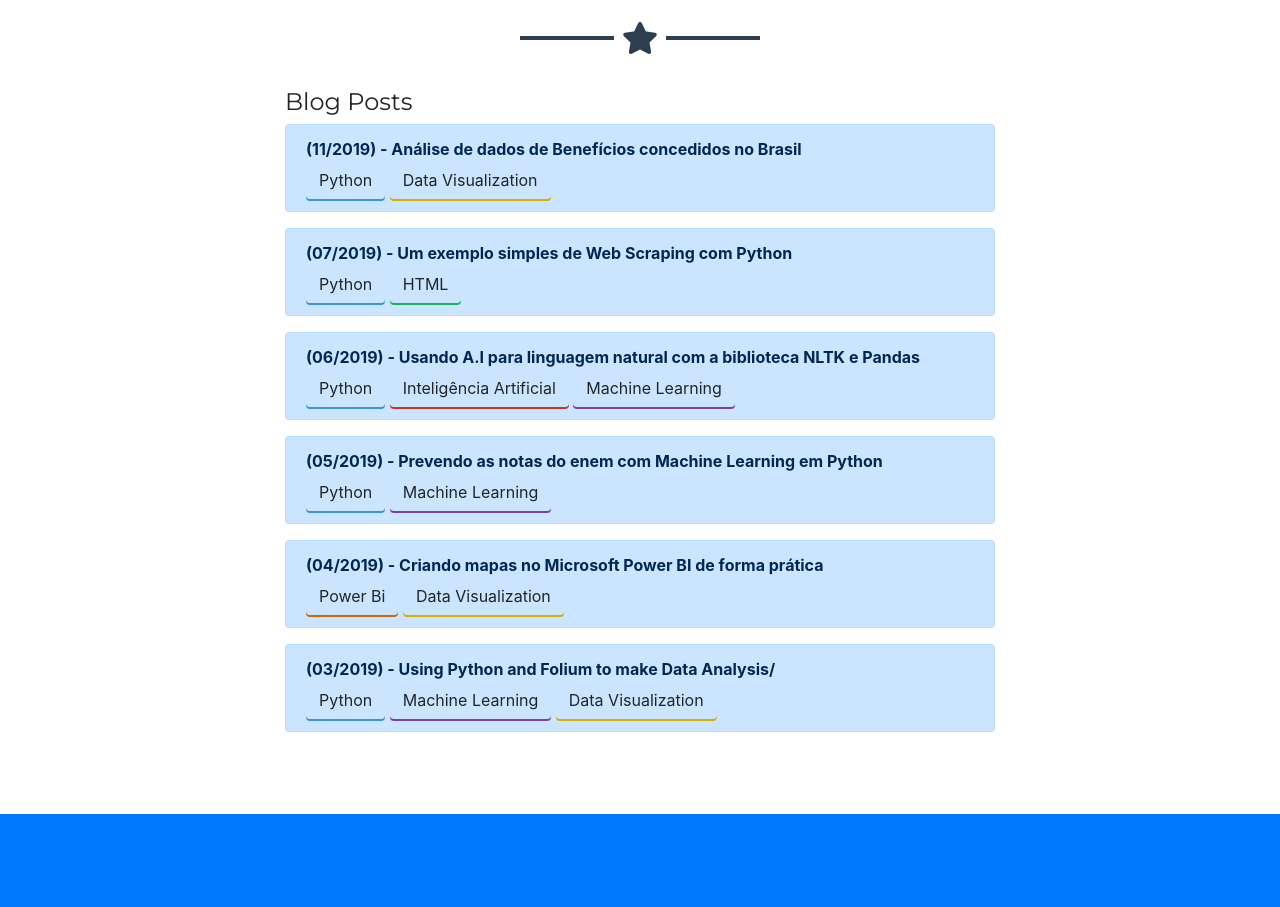
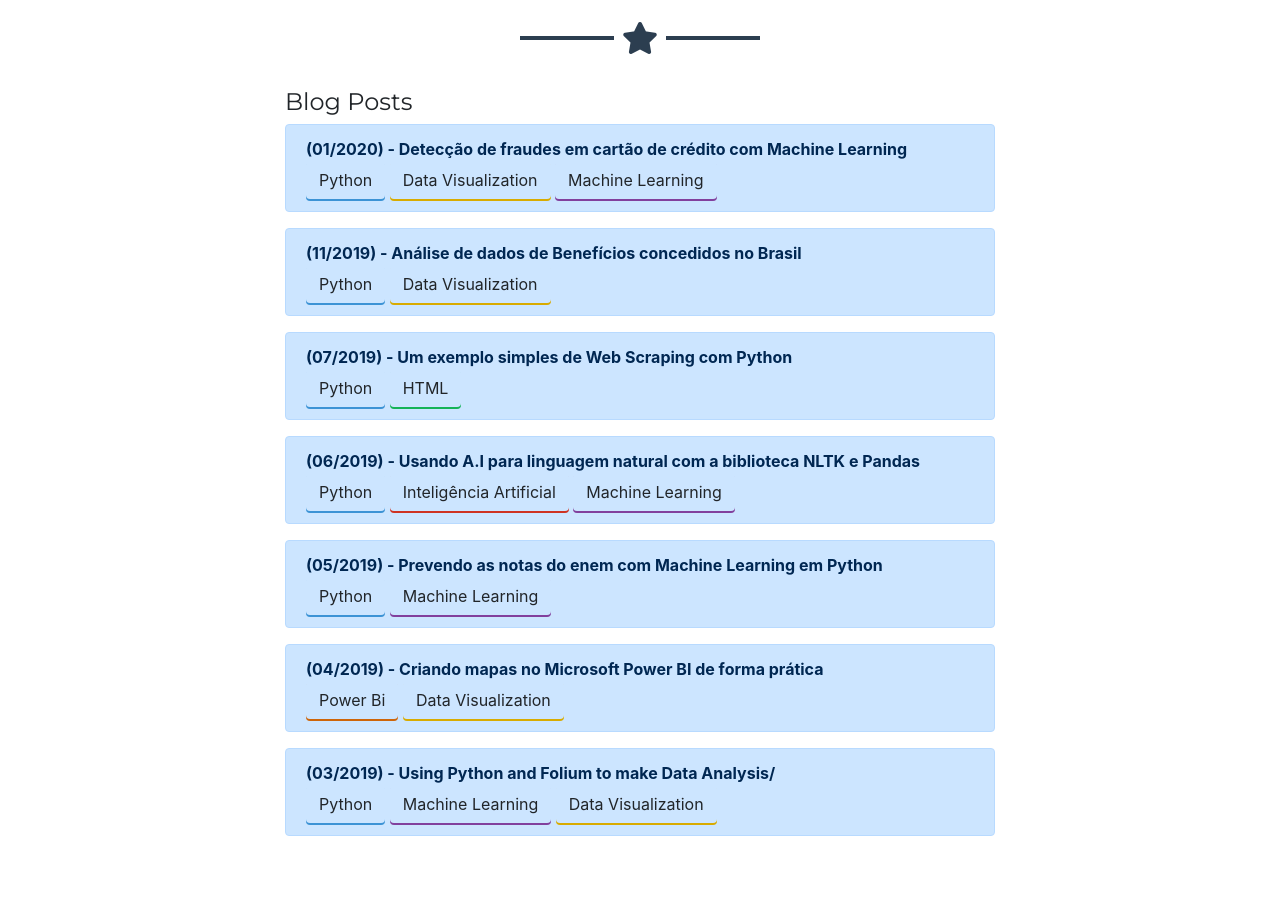
Before and after one commit to wesleykaoru/Home, a website with bundled scripts: page index.html in a window 1280 px wide. Shown: the part 820-1727 px from the top of the page. Built offline with nearby package versions, Linux system fonts and the light colour scheme.

Commit message:
New post

```diff
--- a/index.html
+++ b/index.html
@@ -77,6 +77,15 @@
 
 
         <h4>Blog Posts</h4>
+
+        <div class="alert alert-primary" role="alert">
+          <a href="https://medium.com/dados/detec%C3%A7%C3%A3o-de-fraudes-em-cart%C3%A3o-de-cr%C3%A9dito-com-machine-learning-c4a966ebe08b" class="alert-link">
+          (01/2020) - Detecção de fraudes em cartão de crédito com Machine Learning  </a></br>
+          <p class="btn blue">Python</p>
+          <p class="btn yellow">Data Visualization</p>
+          <p class="btn purple">Machine Learning</a>
+          </div>
+
 
         <div class="alert alert-primary" role="alert">
         <a href="https://medium.com/dados/an%C3%A1lise-de-dados-de-benef%C3%ADcios-concedidos-no-brasil-python-d792362640cd" class="alert-link">
```
